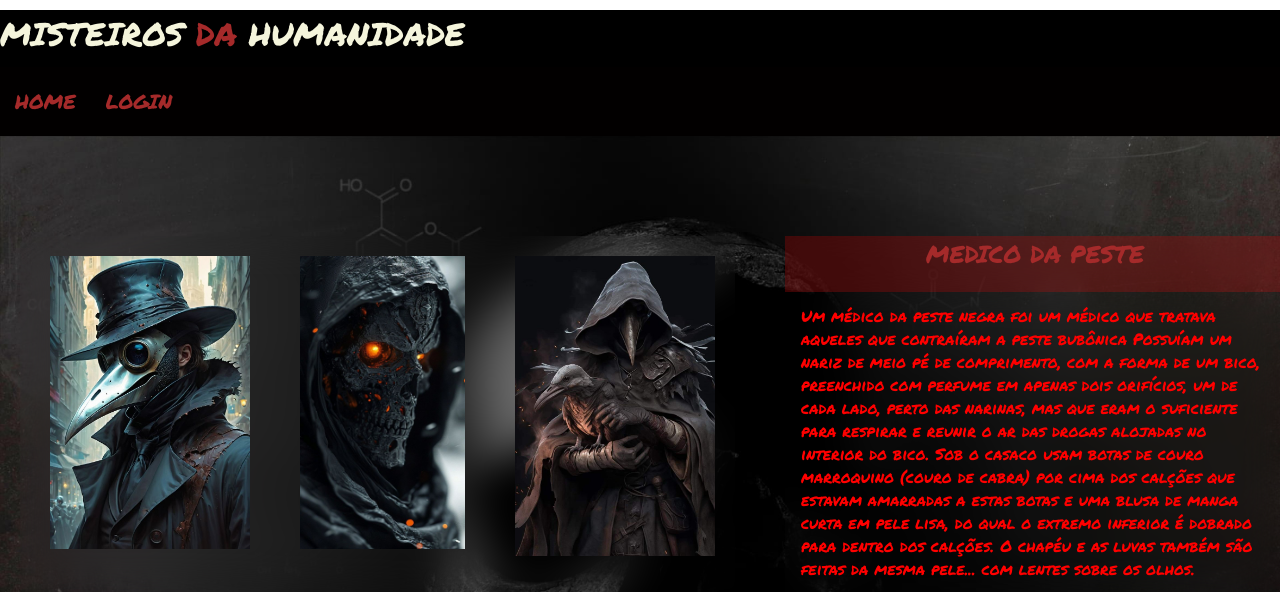
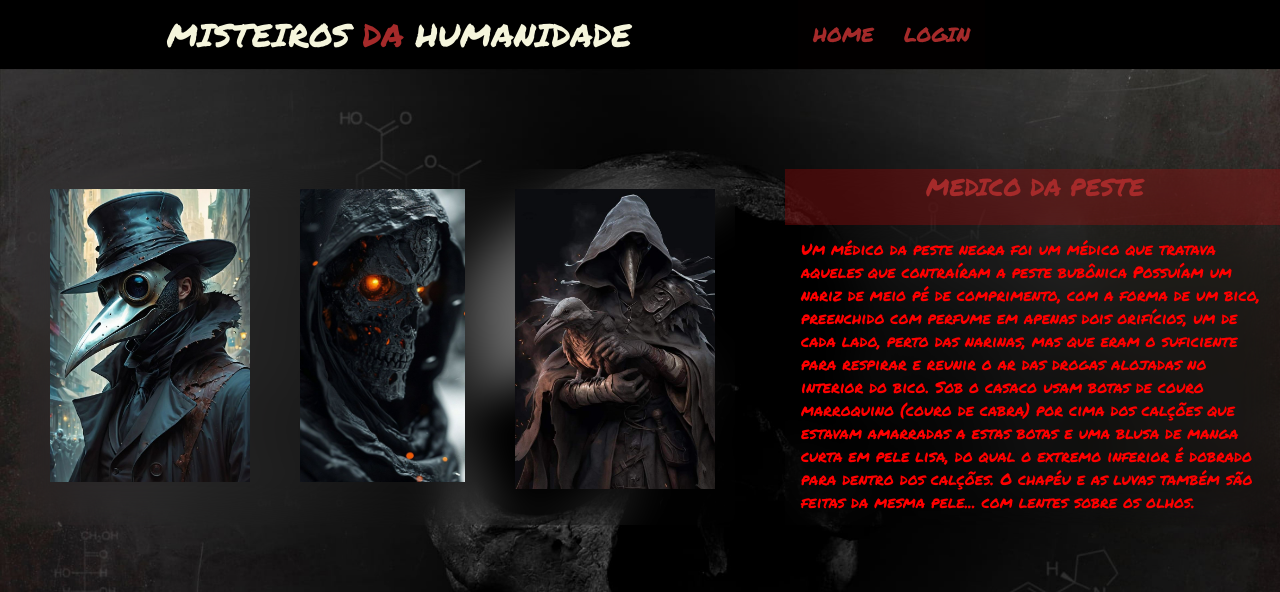
Before and after one commit to Barrrado/sitehalloween, a plain HTML site: page index.html in a window 1280 px wide. Shown: the top 592 px of the page. Drawn offline with Linux system fonts and the light colour scheme.

Commit message:
Update index.html

```diff
--- a/index.html
+++ b/index.html
@@ -12,8 +12,8 @@
 </head>
 
 <body>
-    <header>
-        <div class="conteiner">
+     <header class="conteiner">
+        <div class="header-conteiner">
             <h1>MISTEIROS <span>DA</span> HUMANIDADE</h1>
             <nav>
                 <UL>
```
